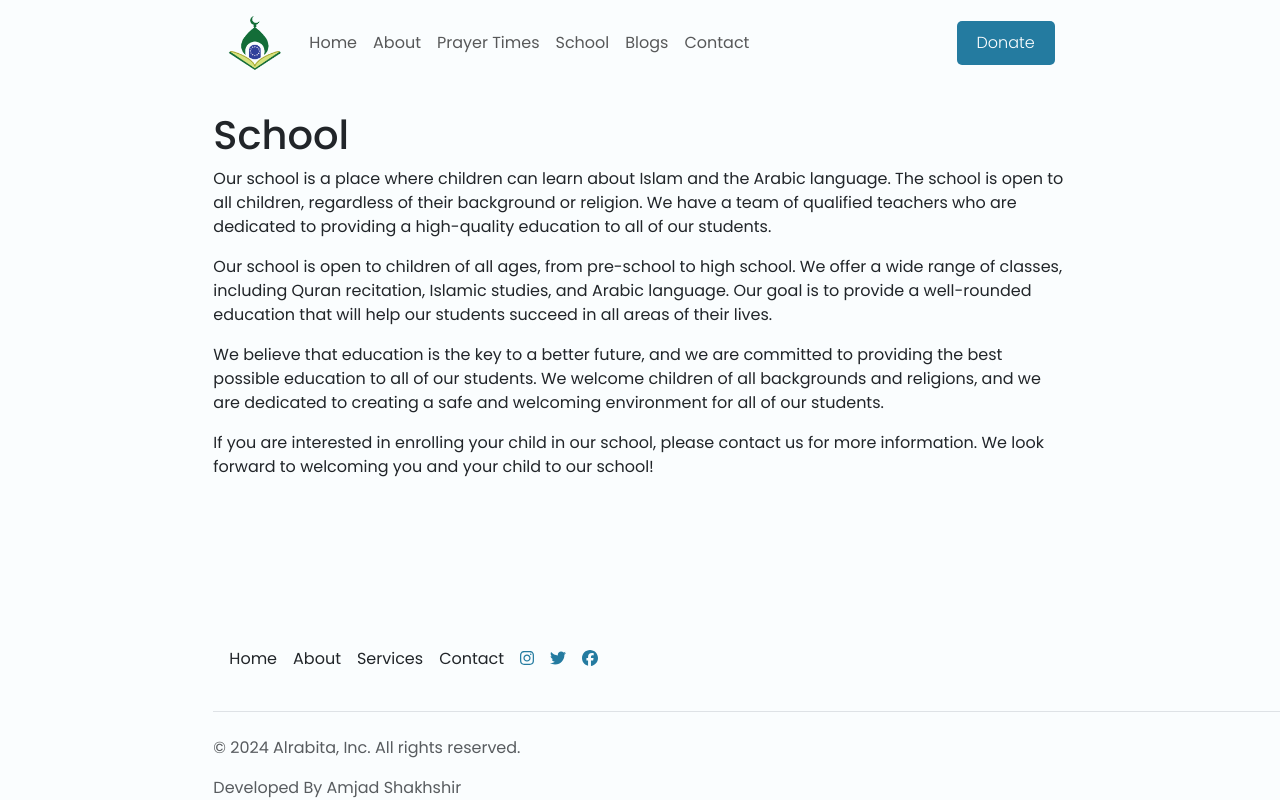
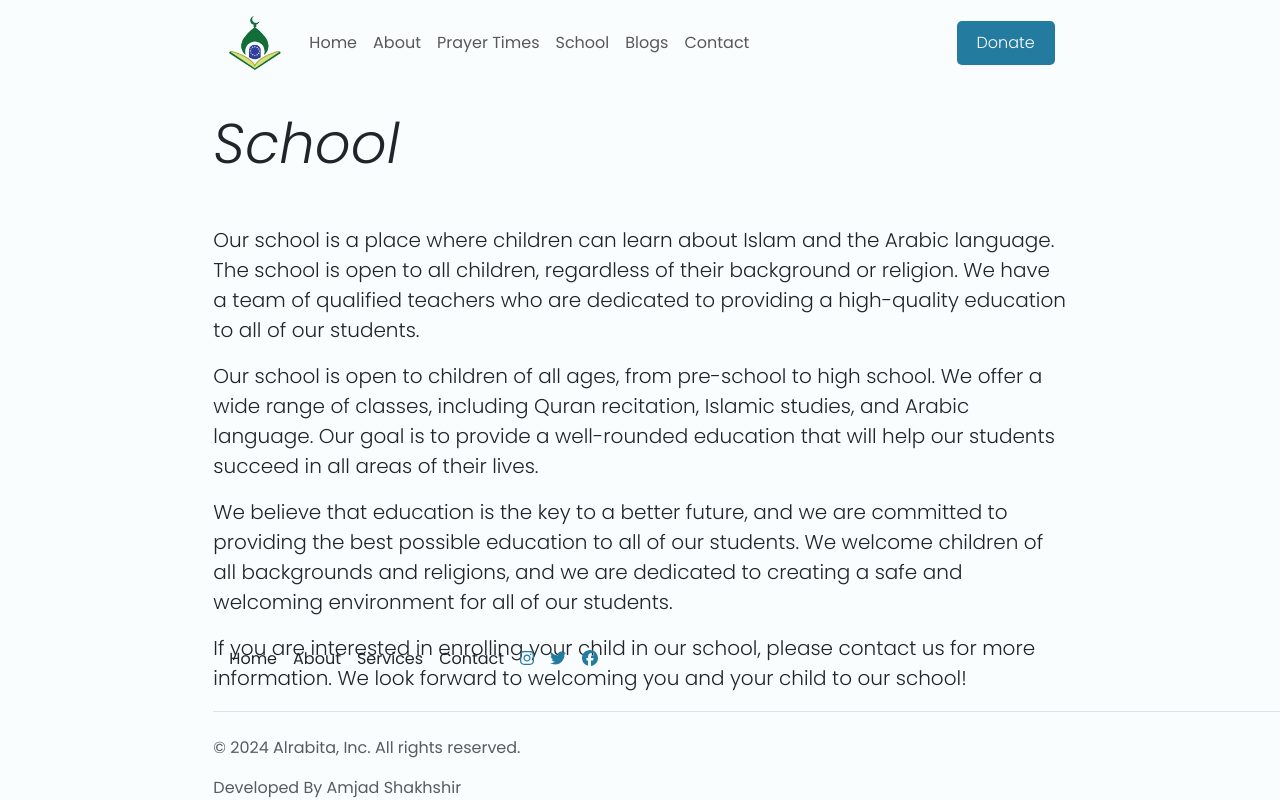
Before and after one commit to AmjadShakhshir/mosque-frontend, a React (Vite) app: page /school in a window 1280 px wide. Built offline with nearby package versions, Linux system fonts and the light colour scheme.

Commit message:
add more styling to school page

```diff
--- a/src/pages/School.tsx
+++ b/src/pages/School.tsx
@@ -1,20 +1,22 @@
 const School = () => {
   return (
-    <article className="school">
-      <h1>School</h1>
-      <p>
+    <article className="school mt-4">
+      <div className="school-container">
+        <h1 className="display-4 fst-italic mb-5">School</h1>
+        <p className="lead">
           Our school is a place where children can learn about Islam and the Arabic language. The school is open to all children, regardless of their background or religion. We have a team of qualified teachers who are dedicated to providing a
           high-quality education to all of our students.
         </p>
-      <p>
-        Our school is open to children of all ages, from pre-school to high school. We offer a wide range of classes, including Quran recitation, Islamic studies, and Arabic language. Our goal is to provide a well-rounded education that will help our
-        students succeed in all areas of their lives.
+        <p className="lead">
+          Our school is open to children of all ages, from pre-school to high school. We offer a wide range of classes, including Quran recitation, Islamic studies, and Arabic language. Our goal is to provide a well-rounded education that will help
+          our students succeed in all areas of their lives.
         </p>
-      <p>
+        <p className="lead">
           We believe that education is the key to a better future, and we are committed to providing the best possible education to all of our students. We welcome children of all backgrounds and religions, and we are dedicated to creating a safe and
           welcoming environment for all of our students.
         </p>
-      <p>If you are interested in enrolling your child in our school, please contact us for more information. We look forward to welcoming you and your child to our school!</p>
+        <p className="lead">If you are interested in enrolling your child in our school, please contact us for more information. We look forward to welcoming you and your child to our school!</p>
+      </div>
     </article>
   );
 };
```
Lines whose indentation alone changed are shown as unchanged.
